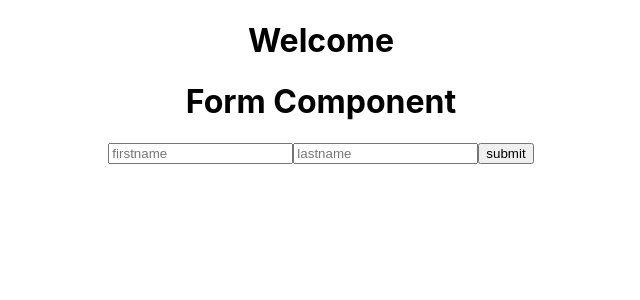
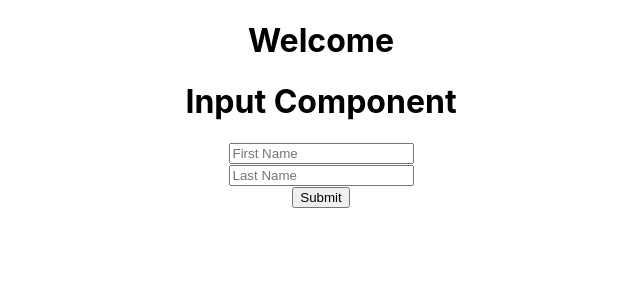
Before and after one commit to zumod/react-revision, a React (Create React App) app: page / in a window 1280 px wide. Shown: the top 300 px of the page, without its empty margins (319-959 px from the left). Built offline with nearby package versions, Linux system fonts and the light colour scheme.

Commit message:
Input component added

```diff
--- a/public/index.html
+++ b/public/index.html
@@ -10,34 +10,14 @@
       content="Web site created using create-react-app"
     />
     <link rel="apple-touch-icon" href="%PUBLIC_URL%/logo192.png" />
-    <!--
-      manifest.json provides metadata used when your web app is installed on a
-      user's mobile device or desktop. See https://developers.google.com/web/fundamentals/web-app-manifest/
-    -->
+
     <link rel="manifest" href="%PUBLIC_URL%/manifest.json" />
-    <!--
-      Notice the use of %PUBLIC_URL% in the tags above.
-      It will be replaced with the URL of the `public` folder during the build.
-      Only files inside the `public` folder can be referenced from the HTML.
 
-      Unlike "/favicon.ico" or "favicon.ico", "%PUBLIC_URL%/favicon.ico" will
-      work correctly both with client-side routing and a non-root public URL.
-      Learn how to configure a non-root public URL by running `npm run build`.
-    -->
     <title>React App</title>
   </head>
   <body>
-    <noscript>You need to enable JavaScript to run this app.</noscript>
-    <div id="root"></div>
-    <!--
-      This HTML file is a template.
-      If you open it directly in the browser, you will see an empty page.
+    <div id="root">
 
-      You can add webfonts, meta tags, or analytics to this file.
-      The build step will place the bundled scripts into the <body> tag.
-
-      To begin the development, run `npm start` or `yarn start`.
-      To create a production bundle, use `npm run build` or `yarn build`.
-    -->
+    </div>
   </body>
 </html>
--- a/src/App.js
+++ b/src/App.js
@@ -1,9 +1,10 @@
 import React, { Component } from "react";
 import "./App.css";
+import Input from "./component/Input";
 // import Name from "./component/Name";
 // import Age from "./component/Age";
 // import Counter from "./component/Counter";
-import Forms from "./component/Forms";
+// import Forms from "./component/Forms";
 
 export default class App extends Component {
   state = {
@@ -35,8 +36,9 @@ export default class App extends Component {
         <h2>{this.state.age}</h2>
         <button onClick={this.handleChange}>Click me to change</button>
         <button onClick={this.handleChangeBack}>Change back</button>
-        <Counter /> */}
-        <Forms />
+        <Counter />
+        <Forms /> */}
+        <Input />
       </div>
     );
   }
--- /dev/null
+++ b/src/component/Input.js
@@ -0,0 +1,35 @@
+import React, { Component } from 'react'
+
+export default class Input extends Component {
+
+    state={
+        firstName: '',
+        lastName: ''
+    }
+
+    inputHandler = (event) => {
+        this.setState({
+            [event.target.name]: event.target.value,
+            [event.target.name]: event.target.value
+        })
+    }
+
+    onSubmit = (event) => {
+        event.preventDefault();
+        console.log(this.state);
+    }
+
+
+    render() {
+        return (
+            <div>
+                <h1>Input Component</h1>
+                <input type="text" name='firstName'onChange={this.inputHandler} placeholder='First Name'/>
+                <br/>
+                <input type="text" name='lastName'onChange={this.inputHandler} placeholder='Last Name'/>
+                <br/>
+                <button onClick={this.onSubmit}>Submit</button>
+            </div>
+        )
+    }
+}
--- a/src/index.js
+++ b/src/index.js
@@ -2,16 +2,6 @@ import React from 'react';
 import ReactDOM from 'react-dom';
 import './index.css';
 import App from './App';
-import reportWebVitals from './reportWebVitals';
 
-ReactDOM.render(
-  <React.StrictMode>
-    <App />
-  </React.StrictMode>,
-  document.getElementById('root')
-);
 
-// If you want to start measuring performance in your app, pass a function
-// to log results (for example: reportWebVitals(console.log))
-// or send to an analytics endpoint. Learn more: https://bit.ly/CRA-vitals
-reportWebVitals();
+ReactDOM.render(<App />,document.getElementById('root'));
```
